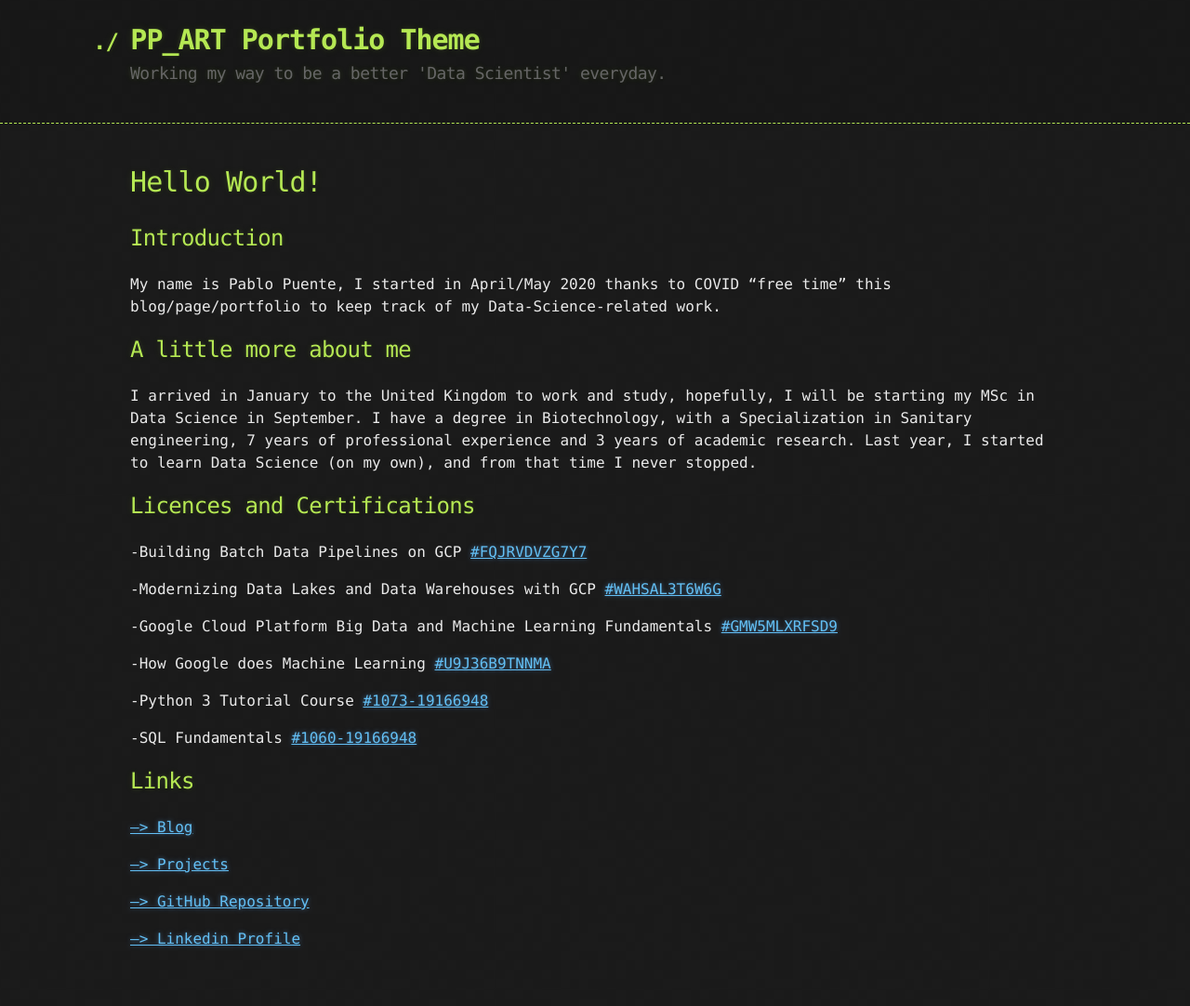
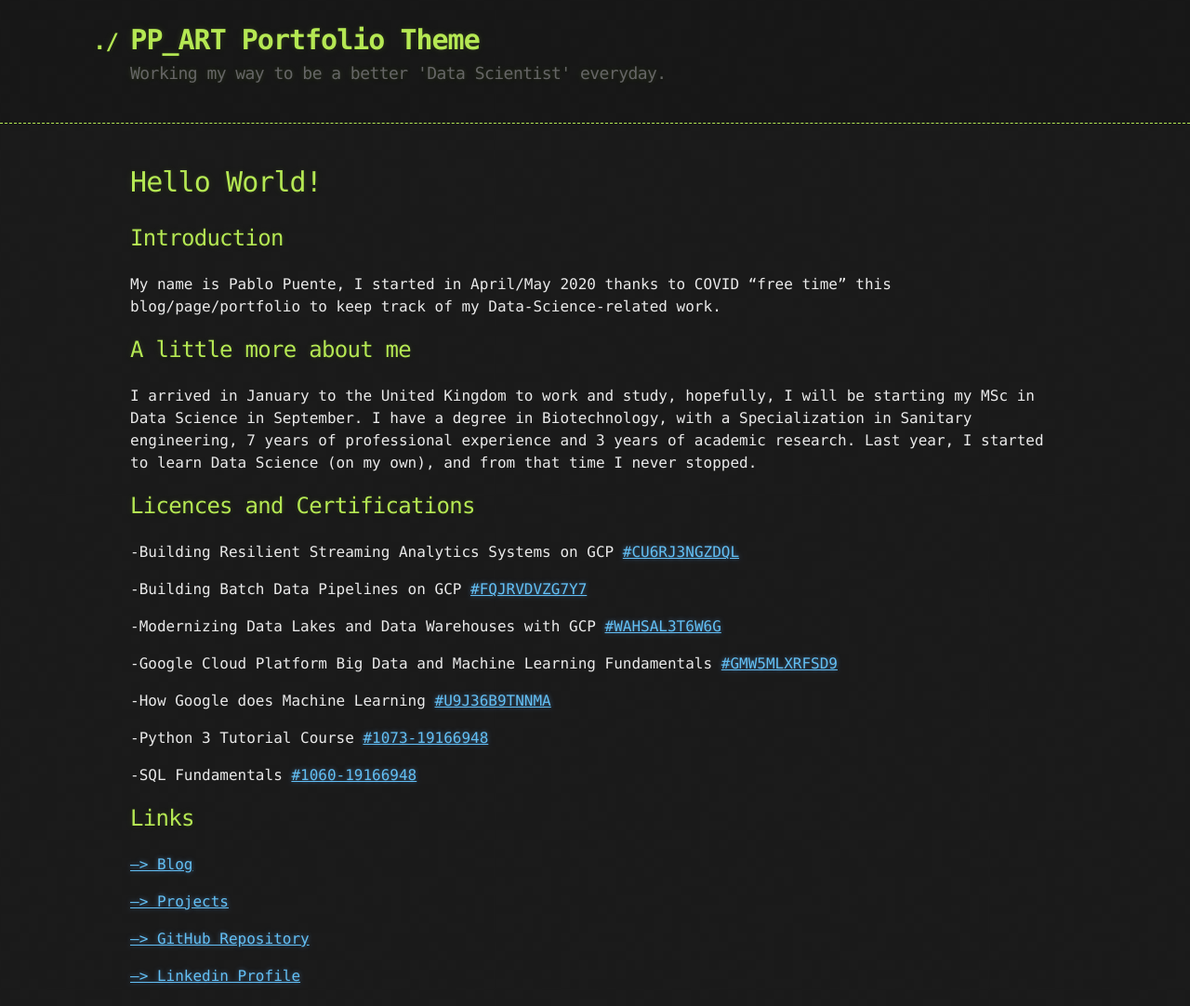
Before and after one commit to PaulB86UK/PP_ART, a Jekyll site: the page built from docs/index.md, in a window 1280 px wide. Shown: the whole page at 93% size. Built offline with Jekyll 4.4.1, drawn with Linux system fonts in a browser that asks for light colours; our own code applies the rules of GitHub Pages for plain Markdown files; before the commit the page ends 1042 px from its top, so only the background shows below that.

Commit message:
Update index.md
Otro certi mas :+1:

```diff
--- a/docs/index.md
+++ b/docs/index.md
@@ -7,6 +7,9 @@ My name is Pablo Puente, I started in April/May 2020 thanks to COVID "free time"
 I arrived in January to the United Kingdom to work and study, hopefully, I will be starting my MSc in Data Science in September. I have a degree in Biotechnology, with a Specialization in Sanitary engineering, 7 years of professional experience and 3 years of academic research. Last year, I started to learn Data Science (on my own), and from that time I never stopped.
 
 ## Licences and Certifications
+
+-Building Resilient Streaming Analytics Systems on GCP [#CU6RJ3NGZDQL](https://www.coursera.org/account/accomplishments/certificate/CU6RJ3NGZDQL)
+
 -Building Batch Data Pipelines on GCP [#FQJRVDVZG7Y7](https://www.coursera.org/account/accomplishments/certificate/FQJRVDVZG7Y7)
 
 -Modernizing Data Lakes and Data Warehouses with GCP [#WAHSAL3T6W6G](https://www.coursera.org/account/accomplishments/certificate/WAHSAL3T6W6G)
```
